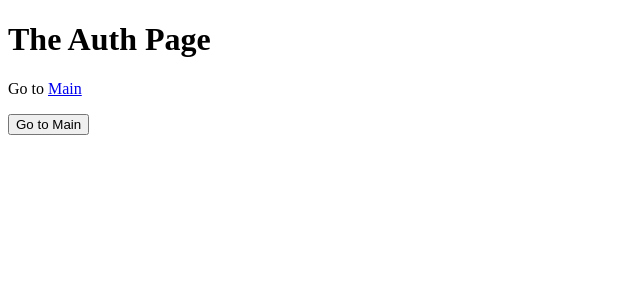
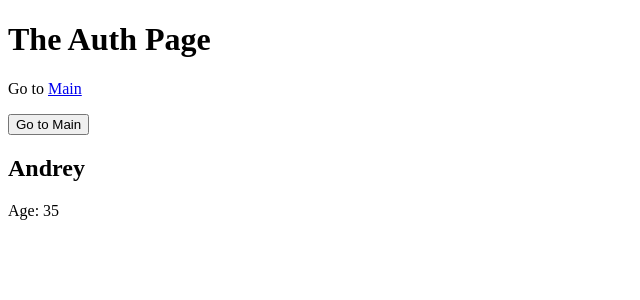
Before and after one commit to kashapov/nextjs, a Next.js app: page /auth in a window 1280 px wide. Shown: the top 300 px of the page, without its empty margins (0-640 px from the left). Built offline with nearby package versions, Linux system fonts and the light colour scheme.

Commit message:
Components and Pages

```diff
--- /dev/null
+++ b/components/User.js
@@ -0,0 +1,10 @@
+import react from "react";
+
+const user = props => (
+  <div>
+    <h2>{props.name}</h2>
+    <p>Age: {props.age}</p>
+  </div>
+);
+
+export default user;
--- a/pages/auth/index.js
+++ b/pages/auth/index.js
@@ -1,6 +1,8 @@
 import React from "react";
 import Link from "next/link";
 import Router from "next/router";
+
+import User from "../../components/User";
 
 const authIndexPage = () => (
   <div>
@@ -9,6 +11,7 @@
       Go to <Link href="/">Main</Link>
     </p>
     <button onClick={() => Router.push("/")}>Go to Main</button>
+    <User name="Andrey" age={35} />
   </div>
 );
 
```
